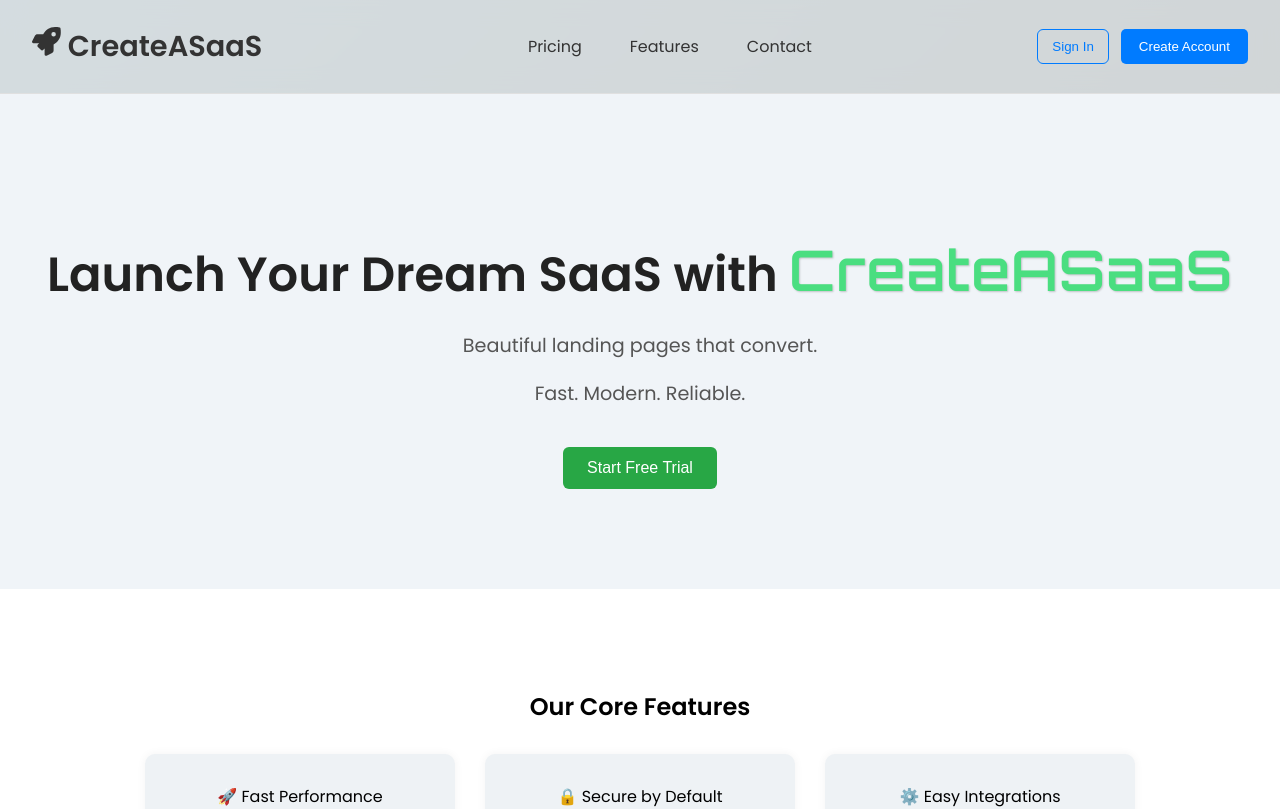
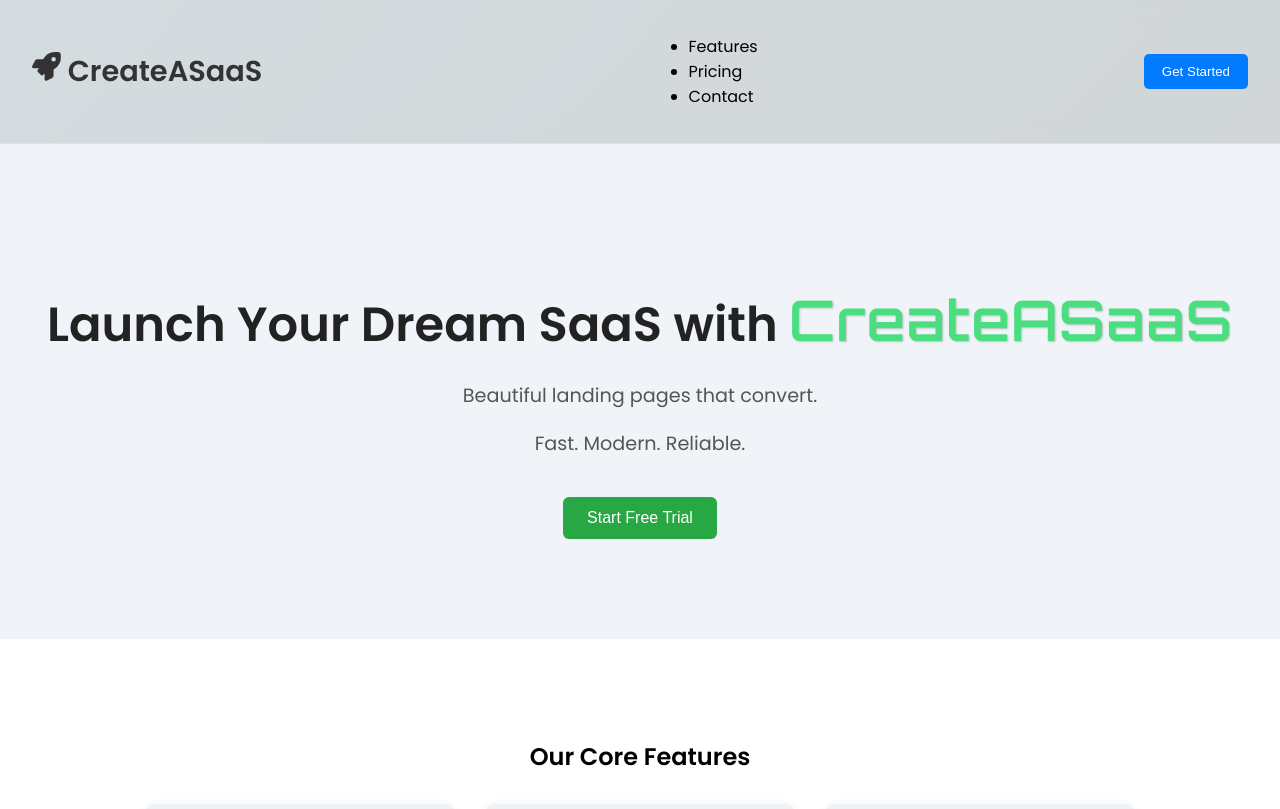
Before and after one commit to Himanshu2693/CreateASaaS, a React (Create React App) app: page / in a window 1280 px wide. Shown: the top 809 px of the page. Built offline with nearby package versions, Linux system fonts and the light colour scheme.

Commit message:
Fix: updated Navbar layout and toggle

```diff
--- a/src/components/Navbar.js
+++ b/src/components/Navbar.js
@@ -1,49 +1,22 @@
-// import { FaRocket } from 'react-icons/fa';
-// import React, { useState } from 'react';
-// import '../styles/Navbar.css';
-
-// const Navbar = () => {
-//   const [menuOpen, setMenuOpen] = useState(false);
-
-//   return (
-//     <nav className="navbar">
-//       <div className="logo"><FaRocket /> CreateASaaS</div>
-//       <div className="hamburger" onClick={() => setMenuOpen(!menuOpen)}>
-//         ☰
-//       </div>
-//       <ul className={`nav-links ${menuOpen ? 'open' : ''}`}>
-//         <li>Features</li>
-//         <li>Pricing</li>
-//         <li>Contact</li>
-//       </ul>
-//       <button className="cta-button">Get Started</button>
-//     </nav>
-//   );
-// };
-
-// export default Navbar;
 import { FaRocket } from 'react-icons/fa';
-import React from 'react';
+import React, { useState } from 'react';
 import '../styles/Navbar.css';
 
 const Navbar = () => {
+  const [menuOpen, setMenuOpen] = useState(false);
+
   return (
     <nav className="navbar">
       <div className="logo"><FaRocket /> CreateASaaS</div>
-       <div className="hamburger" onClick={() => setMenuOpen(!menuOpen)}>
+      <div className="hamburger" onClick={() => setMenuOpen(!menuOpen)}>
         ☰
-       </div>
-
-      <ul className="nav-center">
-        <li><a href="#pricing">Pricing</a></li>
-        <li><a href="#features">Features</a></li>
-        <li><a href="#Contact">Contact</a></li>
+      </div>
+      <ul className={`nav-links ${menuOpen ? 'open' : ''}`}>
+        <li>Features</li>
+        <li>Pricing</li>
+        <li>Contact</li>
       </ul>
-
-      <div className="nav-right">
-        <button className="signin-btn">Sign In</button>
-        <button className="cta-button">Create Account</button>
-      </div>
+      <button className="cta-button">Get Started</button>
     </nav>
   );
 };
```
